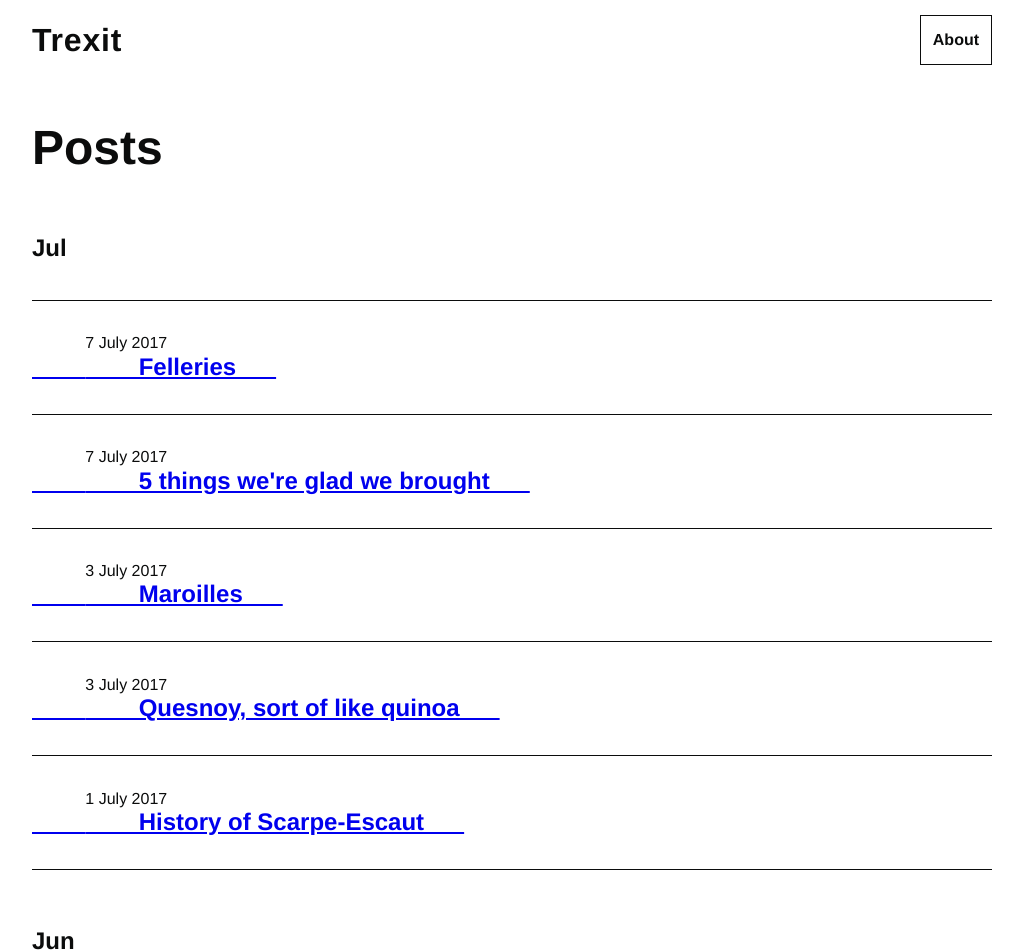
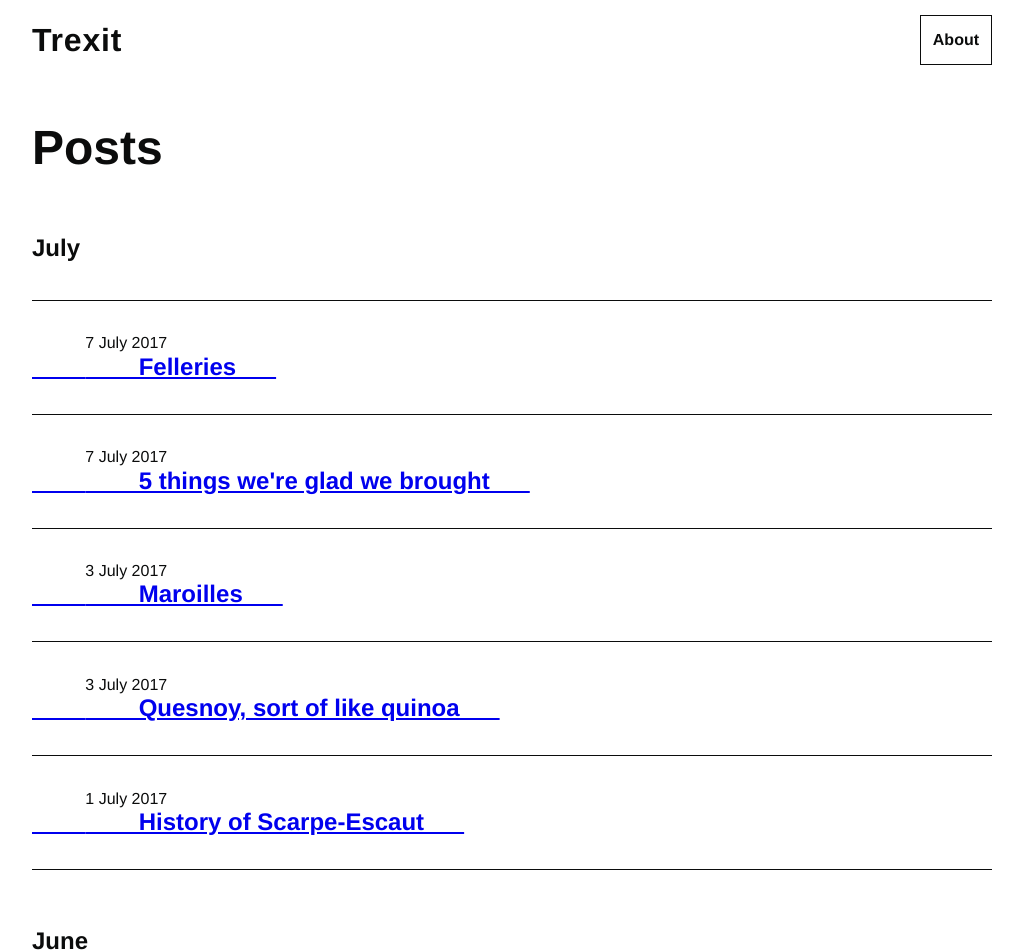
Before and after one commit to tombye/trexit, a Jekyll site: the page built from index.md, in a window 1280 px wide. Shown: the top 952 px of the page, without its empty margins (128-1151 px from the left). Built offline with Jekyll 4.4.1, drawn with Linux system fonts in a browser that asks for light colours.

Commit message:
Fix month name

```diff
--- a/_layouts/home.html
+++ b/_layouts/home.html
@@ -4,7 +4,7 @@ layout: default
 <div class="home">
   <h1 class="page-heading">Posts</h1>
   {{ content }}
-  {% assign postsByMonth = site.posts | group_by_exp:"post", "post.date | date: '%b'" %}
+  {% assign postsByMonth = site.posts | group_by_exp:"post", "post.date | date: '%B'" %}
   {% for month in postsByMonth %}
   <h2>{{ month.name }}</h2>
   <ul class="post-list">
```
